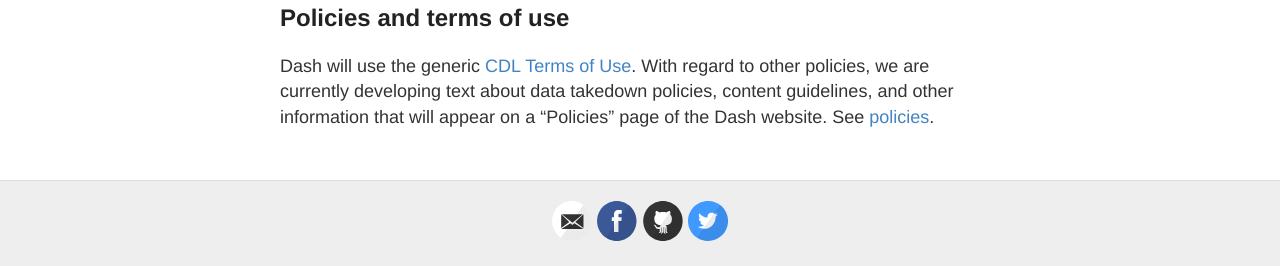
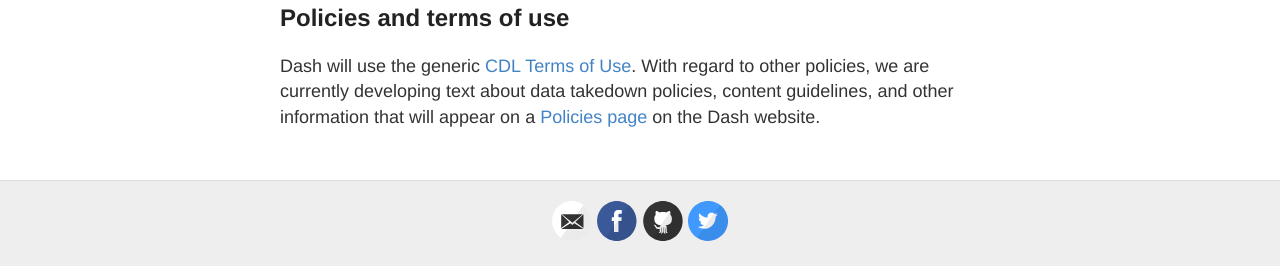
Before and after one commit to CDLUC3/dash, a Jekyll site: the page built from Agreements.md, in a window 1280 px wide. Shown: the part 1442-1708 px from the top of the page. Built offline with Jekyll 4.4.1, drawn with Linux system fonts in a browser that asks for light colours.

Commit message:
Update Agreements.md

```diff
--- a/Agreements.md
+++ b/Agreements.md
@@ -36,4 +36,4 @@
 
 ## Policies and terms of use
 
-Dash will use the generic [CDL Terms of Use](http://www.cdlib.org/about/terms.html). With regard to other policies, we are currently developing text about data takedown policies, content guidelines, and other information that will appear on a "Policies" page of the Dash website. See [policies](http://cdluc3.github.io/dash/policies).
+Dash will use the generic [CDL Terms of Use](http://www.cdlib.org/about/terms.html). With regard to other policies, we are currently developing text about data takedown policies, content guidelines, and other information that will appear on a [Policies page](https://dash.ucop.edu/xtf/search?smode=policiesPage) on the Dash website.
```
